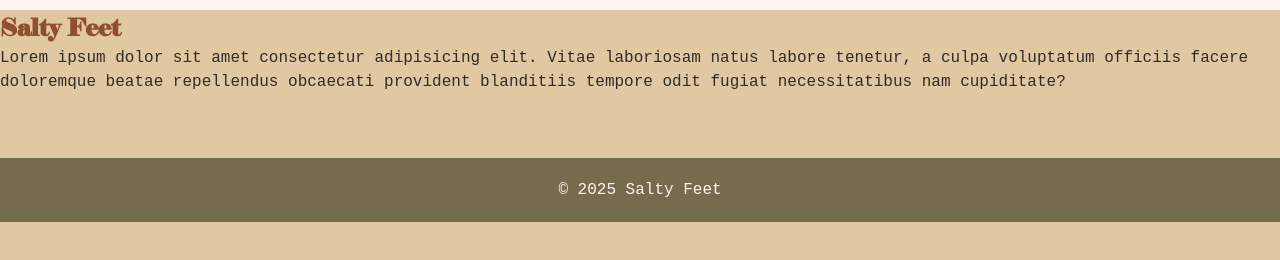
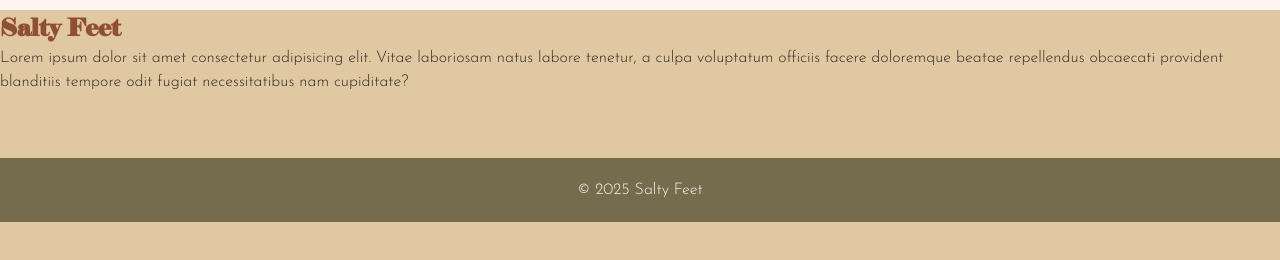
Before and after one commit to ThomasAndrewMacLean/salty-feet-website, an Eleventy site: page src/index.html in a window 1280 px wide. Shown: the part 82-342 px from the top of the page. Built offline with nearby package versions, Linux system fonts and the light colour scheme; Eleventy itself is replaced by a stand-in of ours; files that its build step writes are made by us from their sources.

Commit message:
new font

```diff
--- a/public/css/style.css
+++ b/public/css/style.css
@@ -30,8 +30,11 @@
 }
 
 body {
-  font-family: "Courier New", Courier, monospace;
-  margin: 0;
+  font-family: "Josefin Sans", sans-serif;
+  font-optical-sizing: auto;
+  font-weight: 300;
+  font-style: normal;
+   margin: 0;
   padding: 0;
   overflow-x: clip;
   background: var(--brown);
--- a/src/_includes/layout.html
+++ b/src/_includes/layout.html
@@ -4,7 +4,9 @@
     <meta charset="UTF-8" />
     <meta name="viewport" content="width=device-width, initial-scale=1.0" />
     <title>{{ title }}</title>
-
+    <link rel="preconnect" href="https://fonts.googleapis.com">
+<link rel="preconnect" href="https://fonts.gstatic.com" crossorigin>
+<link href="https://fonts.googleapis.com/css2?family=Josefin+Sans:wght@300&display=swap" rel="stylesheet">
     <link rel="stylesheet" href="/public/css/reset.css" />
     <link rel="stylesheet" href="/public/css/utils.css" />
 
```
Also changed, not shown: 3 other files.
